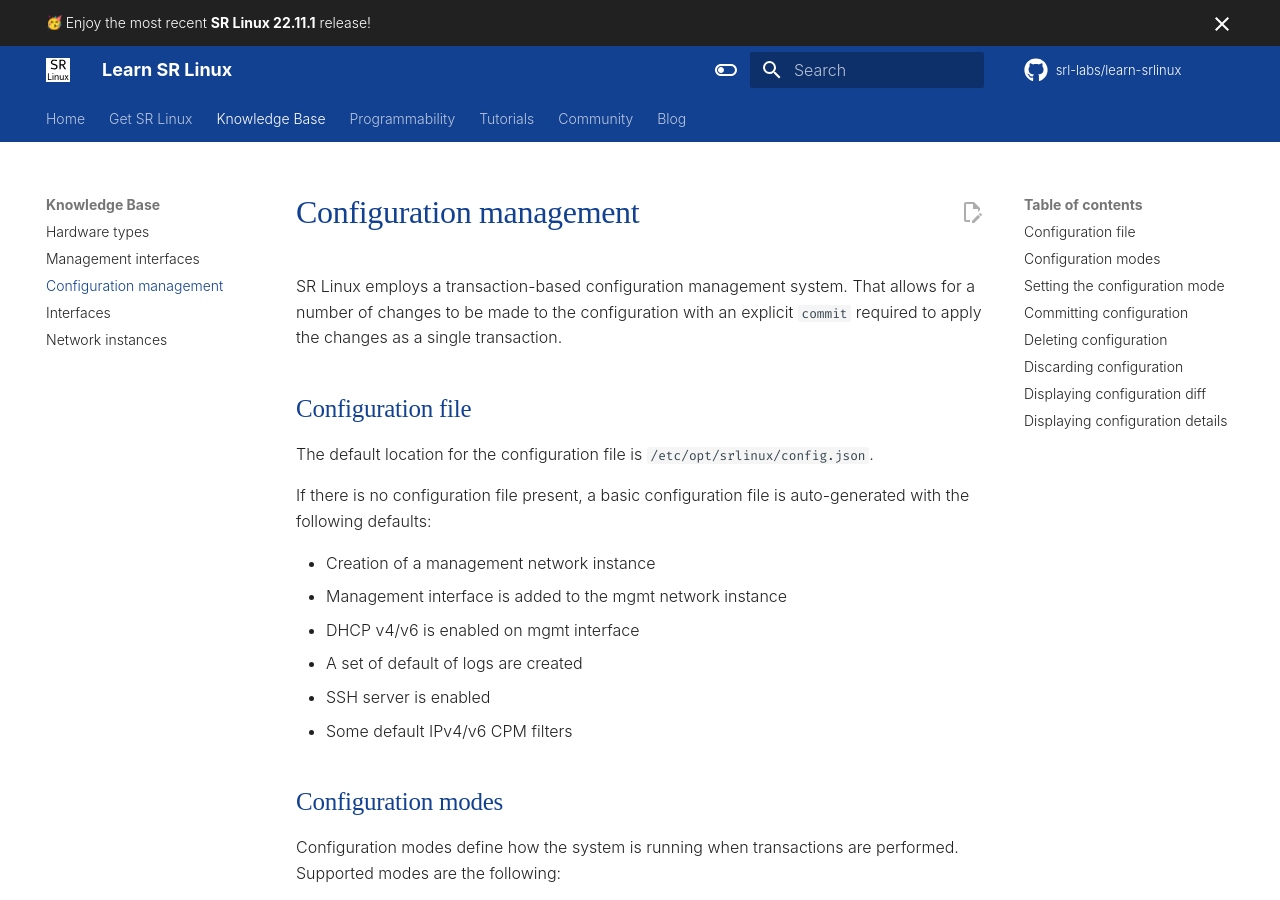
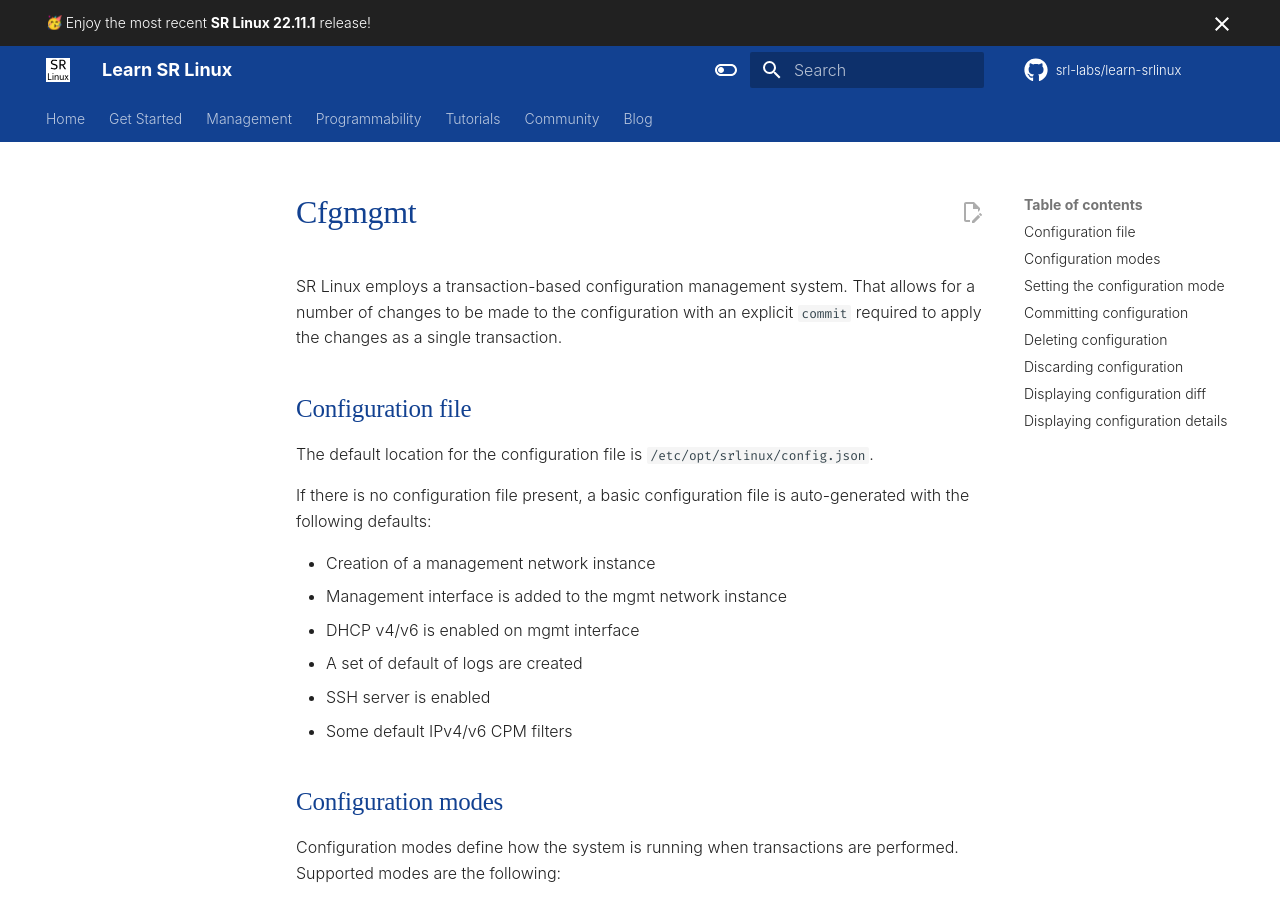
Before and after one commit to srl-labs/learn-srlinux, an MkDocs documentation site: the page built from docs/kb/cfgmgmt.md, in a window 1280 px wide and 900 px high. Built offline with MkDocs 1.6.1 and Material for MkDocs 9.7.7, drawn with Linux system fonts in a browser that asks for light colours; emoji names are drawn with the system emoji font; some web fonts are replaced; comment, search, counter and statistics services are not loaded.

Commit message:
create management section

```diff
--- a/mkdocs.yml
+++ b/mkdocs.yml
@@ -1,13 +1,15 @@
 site_name: Learn SR Linux
 nav:
   - Home: index.md
-  - Get SR Linux: get-started.md
-  - Knowledge Base:
-      - Hardware types: kb/hwtypes.md
-      - Management interfaces: kb/mgmt.md
-      - Configuration management: kb/cfgmgmt.md
-      - Interfaces: kb/ifaces.md
-      - Network instances: kb/netwinstance.md
+  - Get Started: get-started.md
+  - Management:
+      - mgmt/index.md
+  # - Knowledge Base:
+  #     - Hardware types: kb/hwtypes.md
+  #     - Management interfaces: kb/mgmt.md
+  #     - Configuration management: kb/cfgmgmt.md
+  #     - Interfaces: kb/ifaces.md
+  #     - Network instances: kb/netwinstance.md
   - Programmability:
       - programmability/index.md
       - YANG:
```
Also changed, not shown: docs/mgmt/index.md (added, +1 -0 lines).
